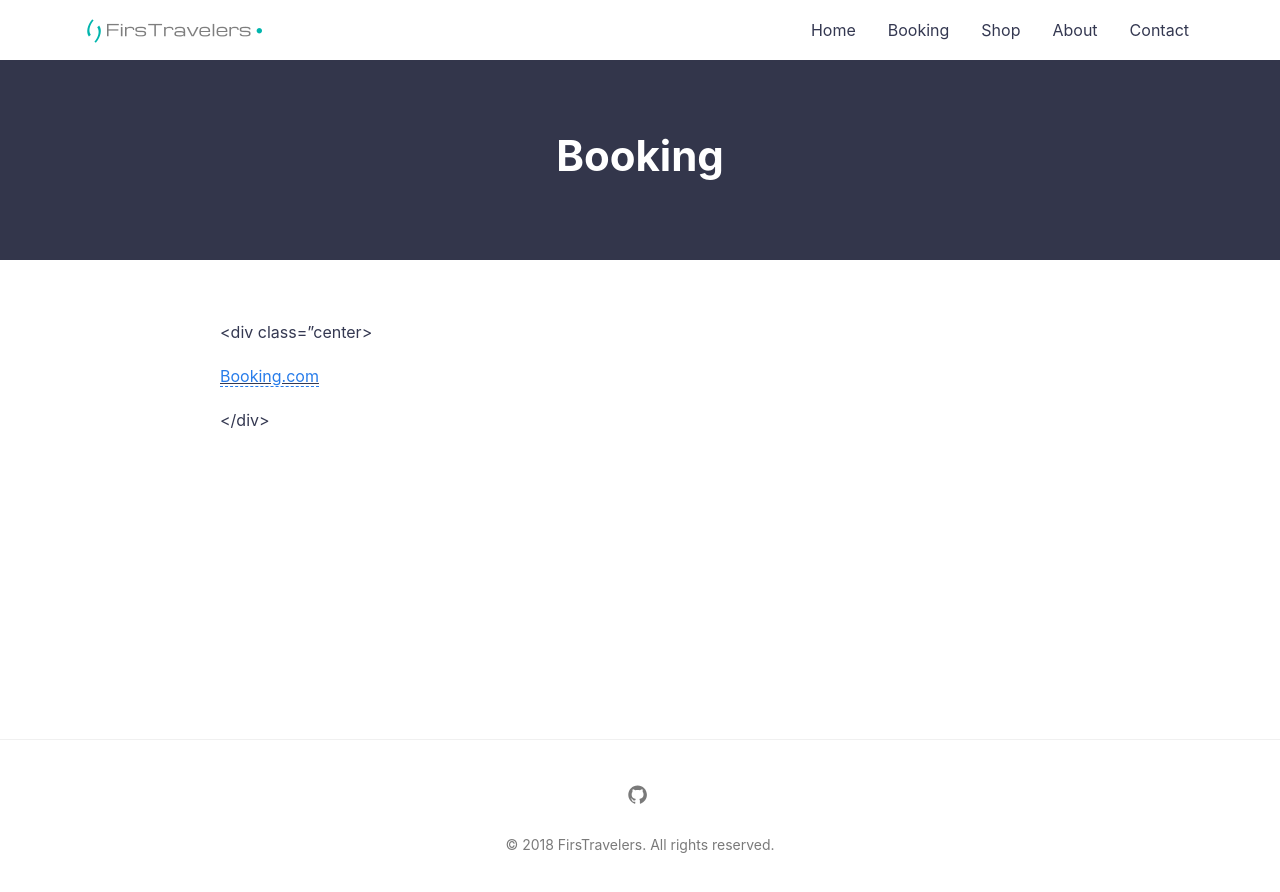
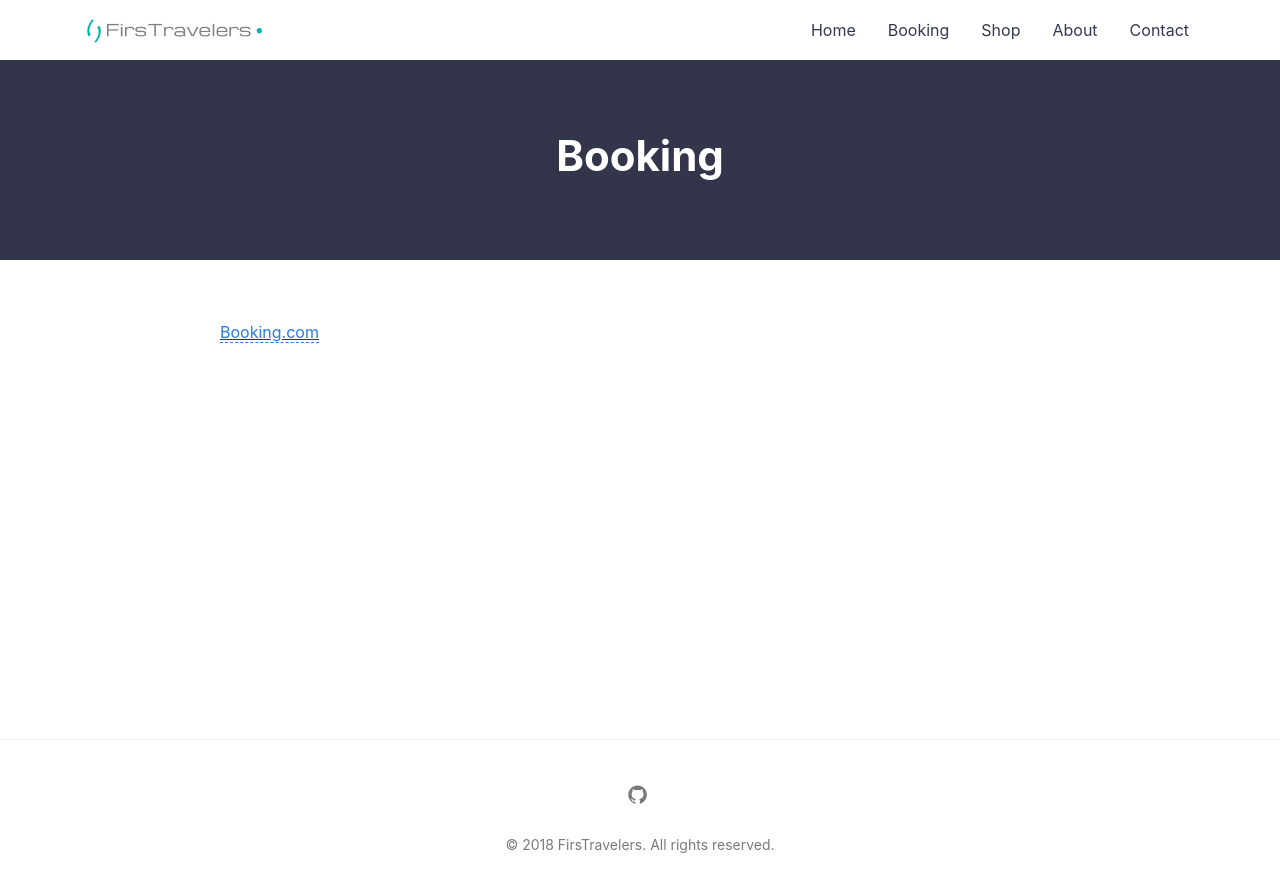
Before and after one commit to artipedia/firstravelers, a Jekyll site: the page built from booking.md, in a window 1280 px wide. Shown: the top 892 px of the page. Built offline with Jekyll 4.4.1, drawn with Linux system fonts in a browser that asks for light colours.

Commit message:
Update booking.md

```diff
--- a/booking.md
+++ b/booking.md
@@ -4,7 +4,7 @@ title: Booking
 permalink: /booking/
 ---
 
-<div class="center>
+<div class="center">
 
 <ins class="bookingaff" data-aid="1595059" data-target_aid="1595059" data-prod="sbp" data-width="750" data-height="300" data-lang="en" data-currency="USD" data-cc1="id" data-df_num_properties="3">
     <!-- Anything inside will go away once widget is loaded. -->
```
